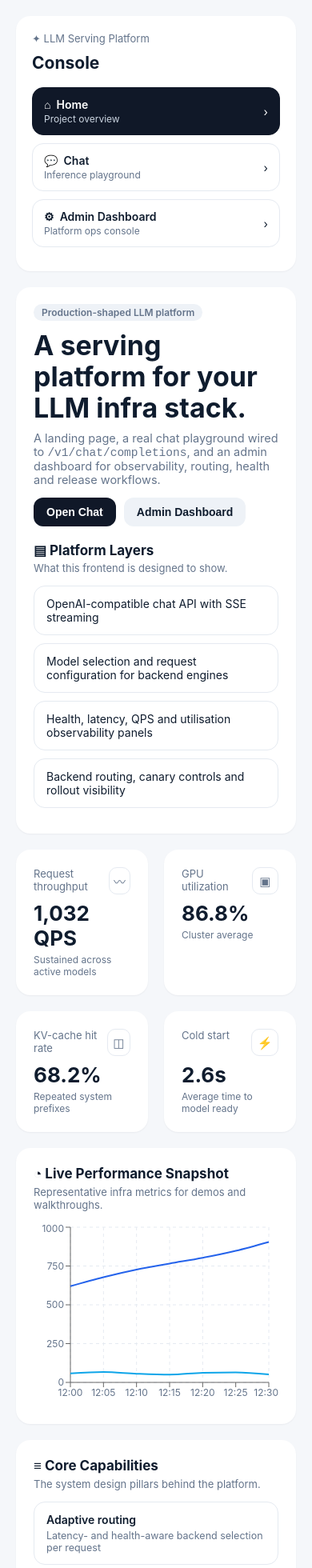
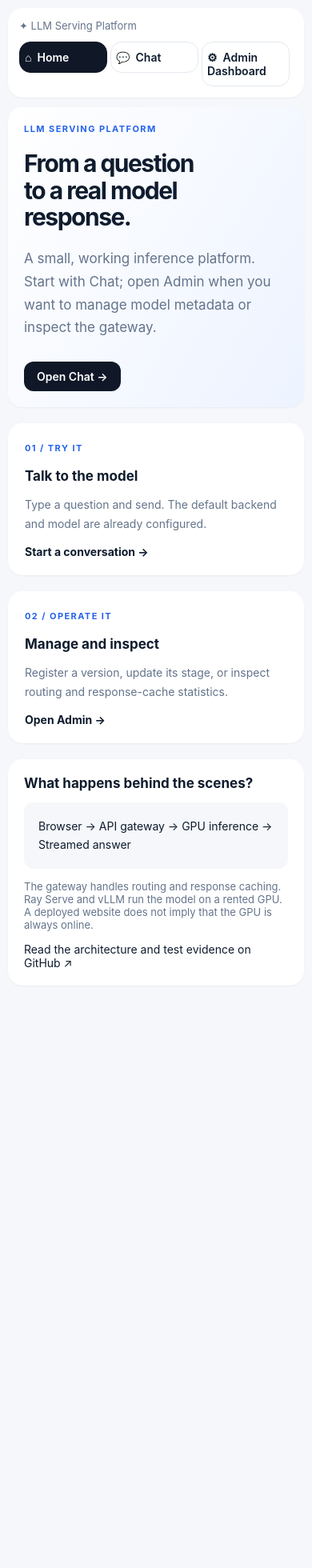
Before and after one commit to xiyiji/llm-serving-platform, a Next.js app in the folder frontend/: page / in a window 390 px wide. Shown: the top 1960 px of the page at 80% size. After the commit the page ends 1242 px from the top, so only its background shows below. Built offline with nearby package versions, Linux system fonts and the light colour scheme.

Commit message:
Simplify Chat and Admin workflows and remove synthetic live metrics

```diff
--- a/frontend/app/globals.css
+++ b/frontend/app/globals.css
@@ -129,3 +129,41 @@ input.text:focus, select.text:focus, textarea.text:focus { outline: 2px solid #b
 table.plain { width: 100%; border-collapse: collapse; font-size: 13px; }
 table.plain th { text-align: left; color: var(--muted); font-weight: 600; padding: 8px 10px; border-bottom: 1px solid var(--line); }
 table.plain td { padding: 8px 10px; border-bottom: 1px solid var(--line); }
+
+.sidebar { width: 220px; }
+.chat-layout { display: flex; flex-direction: column; gap: 16px; }
+.chat-main { order: 0; }
+.advanced-settings { order: 1; }
+summary { cursor: pointer; font-weight: 650; padding: 4px 0; }
+summary span { color: var(--muted); font-size: 12px; margin-left: 12px; font-weight: 400; }
+details[open] > summary { margin-bottom: 18px; }
+.chat-empty { text-align: center; padding: 55px 20px 25px; }
+.chat-empty h3 { font-size: 28px; letter-spacing: -.6px; margin: 12px 0; }
+.chat-empty p, .start-card p { color: var(--muted); line-height: 1.7; }
+.suggestions { display: flex; flex-wrap: wrap; gap: 10px; justify-content: center; margin: 25px 0; }
+.suggestions .btn { font-weight: 400; font-size: 13px; }
+.eyebrow { color: var(--accent); font-size: 11px; font-weight: 700; letter-spacing: .13em; }
+.welcome { padding: 50px; background: linear-gradient(120deg, #fff, #edf3ff); }
+.welcome h1 { font-size: clamp(30px, 4vw, 52px); line-height: 1.12; letter-spacing: -1.5px; margin: 20px 0; }
+.welcome p { max-width: 620px; color: var(--muted); font-size: 17px; line-height: 1.7; margin-bottom: 28px; }
+.welcome .btn { display: inline-block; }
+.start-card { padding: 30px; border: 1px solid transparent; }
+.start-card:hover { border-color: #bfd2f7; }
+.start-card h2 { margin-top: 18px; }
+.flow-line { padding: 18px; background: var(--bg); border-radius: 12px; line-height: 1.7; }
+@media (max-width: 1100px) { .sidebar { width: 100%; } }
+@media (max-width: 600px) {
+  .shell { padding: 10px; gap: 12px; }
+  .sidebar { padding: 14px; }
+  .sidebar h1 { display: none; }
+  .sidebar .brand { margin-bottom: 12px; }
+  .sidebar > a { display: inline-block; width: 33.33%; }
+  .nav-item { padding: 10px 6px; margin: 0 4px 0 0; }
+  .nav-item .sub, .nav-item > span { display: none; }
+  .card, .welcome { padding: 20px; }
+  .chat-empty { padding: 30px 0 10px; }
+  .chat-empty h3 { font-size: 23px; }
+  .chat-main > div:first-child { flex-wrap: wrap; gap: 8px; }
+  .msg { max-width: 95%; }
+  .grid.cols-4 { grid-template-columns: 1fr; }
+}
--- a/frontend/app/page.tsx
+++ b/frontend/app/page.tsx
@@ -1,89 +1,17 @@
-"use client";
+import Link from "next/link";
 
-import Link from "next/link";
-import { demoTrend, ThroughputLatencyChart } from "@/components/Charts";
-
-const LAYERS = [
-  "OpenAI-compatible chat API with SSE streaming",
-  "Model selection and request configuration for backend engines",
-  "Health, latency, QPS and utilisation observability panels",
-  "Backend routing, canary controls and rollout visibility",
-];
-
-const CAPABILITIES = [
-  { name: "Adaptive routing", desc: "Latency- and health-aware backend selection per request" },
-  { name: "Dynamic batching", desc: "Micro-batch formation (time window + queue depth) for engine saturation" },
-  { name: "KV-cache reuse", desc: "Prefix caching so repeated system prompts skip prefill" },
-  { name: "Safe rollout controls", desc: "Canary, blue-green and rolling releases with auto-rollback" },
-];
-
-const METRICS = [
-  { label: "Request throughput", value: "1,032 QPS", hint: "Sustained across active models", icon: "〰" },
-  { label: "GPU utilization", value: "86.8%", hint: "Cluster average", icon: "▣" },
-  { label: "KV-cache hit rate", value: "68.2%", hint: "Repeated system prefixes", icon: "◫" },
-  { label: "Cold start", value: "2.6s", hint: "Average time to model ready", icon: "⚡" },
-];
-
-export default function Home() {
-  return (
-    <>
-      <div className="card">
-        <div className="grid cols-2">
-          <div>
-            <span className="pill neutral">Production-shaped LLM platform</span>
-            <h1 style={{ fontSize: 34, margin: "14px 0 10px", lineHeight: 1.15 }}>
-              A serving platform for your LLM infra stack.
-            </h1>
-            <p className="sub" style={{ fontSize: 14.5 }}>
-              A landing page, a real chat playground wired to{" "}
-              <code>/v1/chat/completions</code>, and an admin dashboard for
-              observability, routing, health and release workflows.
-            </p>
-            <div style={{ display: "flex", gap: 10, marginTop: 8 }}>
-              <Link href="/chat"><button className="btn">Open Chat</button></Link>
-              <Link href="/admin"><button className="btn secondary">Admin Dashboard</button></Link>
-            </div>
-          </div>
-          <div>
-            <h2>▤ Platform Layers</h2>
-            <p className="sub">What this frontend is designed to show.</p>
-            {LAYERS.map((l) => (
-              <div className="list-tile" key={l}>{l}</div>
-            ))}
-          </div>
-        </div>
-      </div>
-
-      <div className="grid cols-4">
-        {METRICS.map((m) => (
-          <div className="card metric" key={m.label}>
-            <div className="label">
-              <span>{m.label}</span>
-              <span className="icon-chip">{m.icon}</span>
-            </div>
-            <div className="value">{m.value}</div>
-            <div className="hint">{m.hint}</div>
-          </div>
-        ))}
-      </div>
-
-      <div className="grid cols-2">
-        <div className="card">
-          <h2>◔ Live Performance Snapshot</h2>
-          <p className="sub">Representative infra metrics for demos and walkthroughs.</p>
-          <ThroughputLatencyChart data={demoTrend()} />
-        </div>
-        <div className="card">
-          <h2>≡ Core Capabilities</h2>
-          <p className="sub">The system design pillars behind the platform.</p>
-          {CAPABILITIES.map((c) => (
-            <div className="list-tile" key={c.name}>
-              <div className="name">{c.name}</div>
-              <div className="desc">{c.desc}</div>
-            </div>
-          ))}
-        </div>
-      </div>
-    </>
-  );
+export default function HomePage() {
+  return <>
+    <section className="card welcome">
+      <div className="eyebrow">LLM SERVING PLATFORM</div>
+      <h1>From a question<br />to a real model response.</h1>
+      <p>A small, working inference platform. Start with Chat; open Admin when you want to manage model metadata or inspect the gateway.</p>
+      <Link className="btn" href="/chat">Open Chat →</Link>
+    </section>
+    <div className="grid cols-2eq">
+      <Link className="card start-card" href="/chat"><span className="eyebrow">01 / TRY IT</span><h2>Talk to the model</h2><p>Type a question and send. The default backend and model are already configured.</p><strong>Start a conversation →</strong></Link>
+      <Link className="card start-card" href="/admin"><span className="eyebrow">02 / OPERATE IT</span><h2>Manage and inspect</h2><p>Register a version, update its stage, or inspect routing and response-cache statistics.</p><strong>Open Admin →</strong></Link>
+    </div>
+    <section className="card"><h2>What happens behind the scenes?</h2><p className="flow-line">Browser → API gateway → GPU inference → Streamed answer</p><p className="sub">The gateway handles routing and response caching. Ray Serve and vLLM run the model on a rented GPU. A deployed website does not imply that the GPU is always online.</p><a href="https://github.com/xiyiji/llm-serving-platform">Read the architecture and test evidence on GitHub ↗</a></section>
+  </>;
 }
```
Also changed, not shown: frontend/app/admin/page.tsx (+23 -18 lines), frontend/app/chat/page.tsx (+29 -28 lines).
